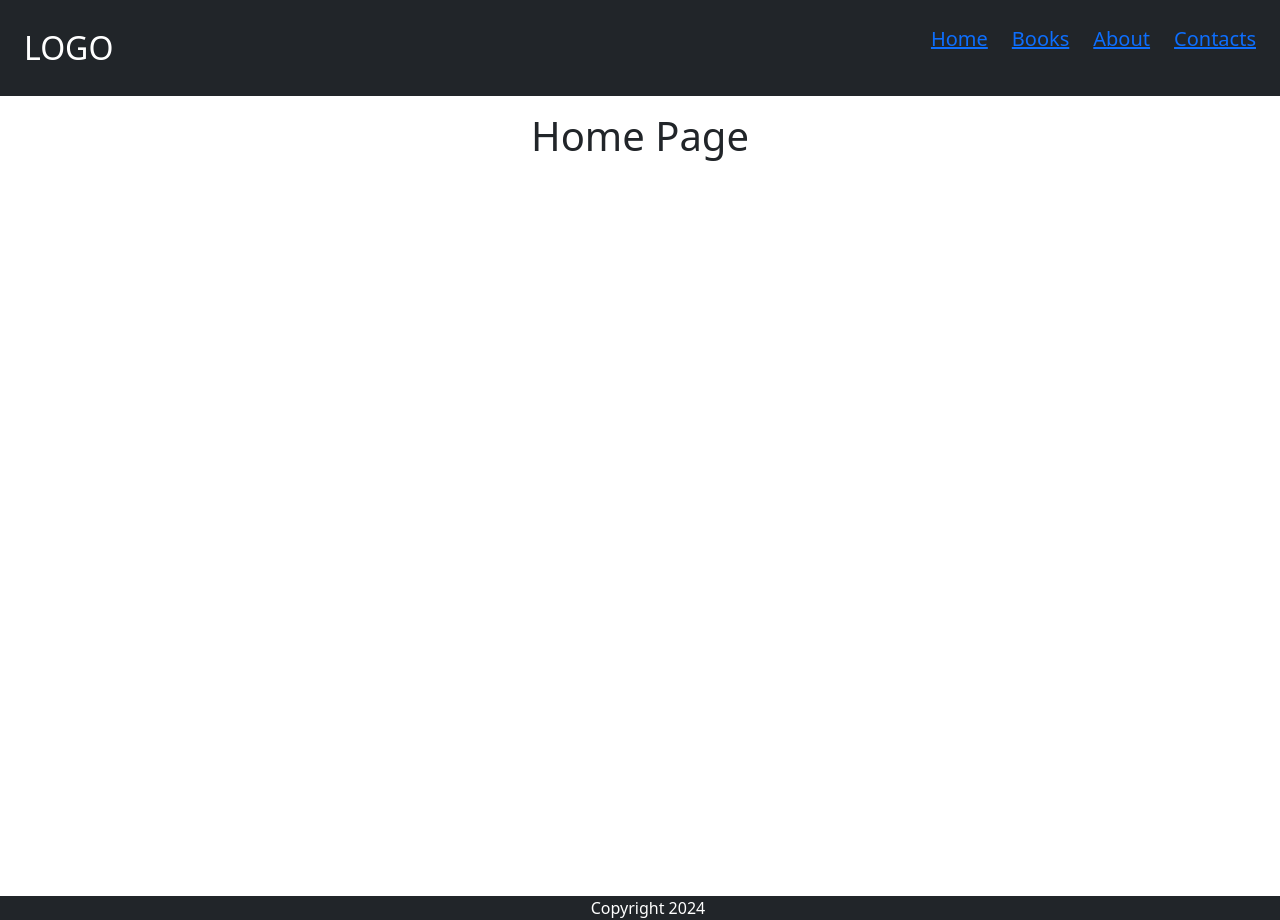
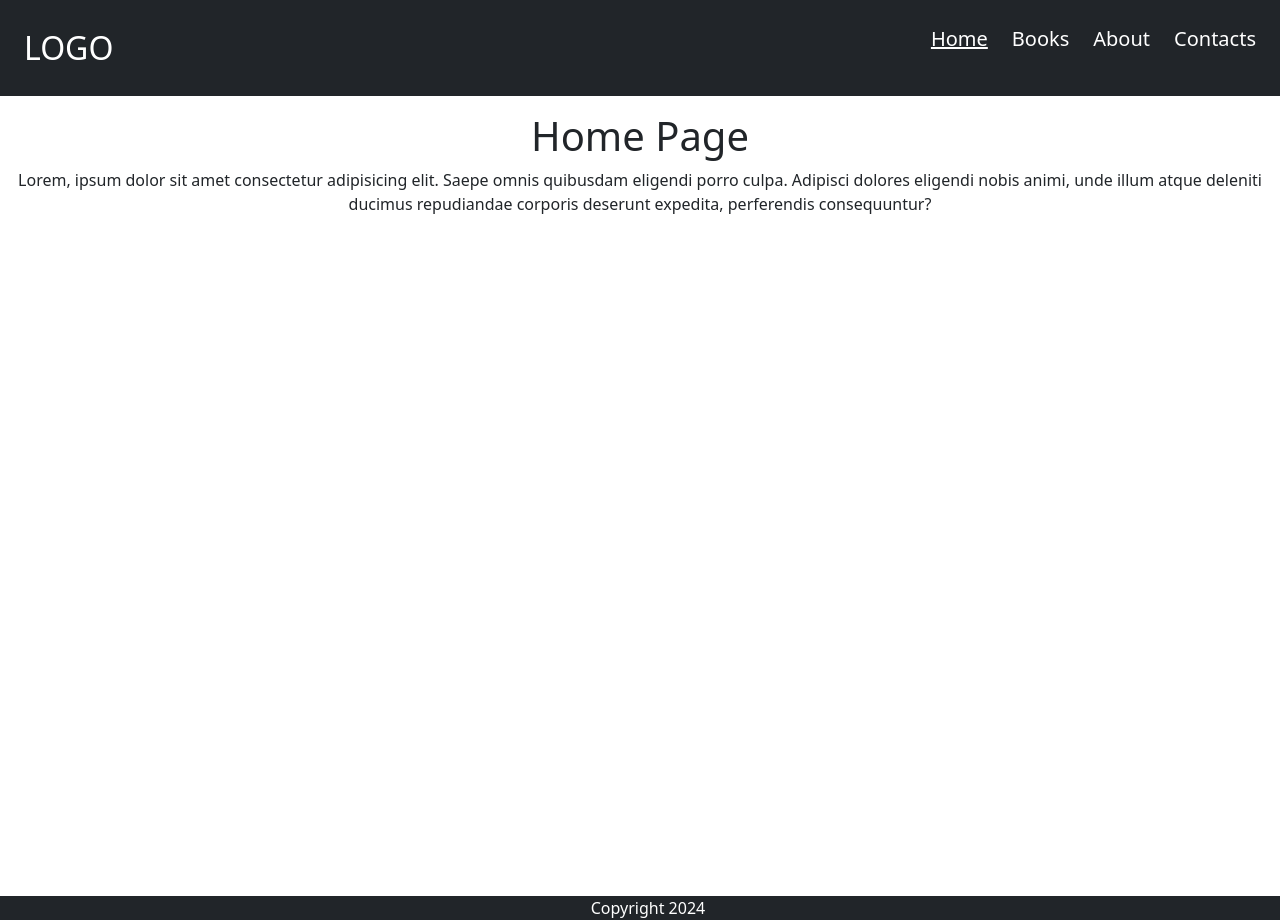
Before and after one commit to Pietroo03/react-library, a React (Vite) app: page / in a window 1280 px wide. Built offline with nearby package versions, Linux system fonts and the light colour scheme; the HTML template or start-up script is replaced by a standard one.

Commit message:
add NavLink add css style

```diff
--- /dev/null
+++ b/src/components/MainMenu.jsx
@@ -0,0 +1,12 @@
+import { NavLink } from "react-router";
+
+export default function MainMenu() {
+    return (
+        <nav className="d-flex gap-4 fs-5 ">
+            <NavLink to="/" className="nav-link">Home</NavLink>
+            <NavLink to="/books" className="nav-link">Books</NavLink>
+            <NavLink to="/about" className="nav-link">About</NavLink>
+            <NavLink to="/contacts" className="nav-link">Contacts</NavLink>
+        </nav>
+    )
+}
--- a/src/index.css
+++ b/src/index.css
@@ -0,0 +1,7 @@
+.nav-link {
+    text-decoration: none;
+}
+
+.nav-link.active {
+    text-decoration: underline;
+}
--- a/src/pages/About.jsx
+++ b/src/pages/About.jsx
@@ -1,3 +1,5 @@
+import MainMenu from "../components/MainMenu"
+
 export default function About() {
     return (
         <>
@@ -5,12 +7,7 @@ export default function About() {
                 <div className="logo fs-2">
                     LOGO
                 </div>
-                <nav className="d-flex gap-4 fs-5">
-                    <a href="/">Home</a>
-                    <a href="/books">Books</a>
-                    <a href="/about">About</a>
-                    <a href="/contacts">Contacts</a>
-                </nav>
+                <MainMenu />
             </header>
             <main className="text-center pt-3 vh-100">
                 <h1>About Page</h1>
--- a/src/pages/Books.jsx
+++ b/src/pages/Books.jsx
@@ -1,3 +1,5 @@
+import MainMenu from "../components/MainMenu"
+
 export default function Books() {
     return (
         <>
@@ -5,12 +7,7 @@ export default function Books() {
                 <div className="logo fs-2">
                     LOGO
                 </div>
-                <nav className="d-flex gap-4 fs-5">
-                    <a href="/">Home</a>
-                    <a href="/books">Books</a>
-                    <a href="/about">About</a>
-                    <a href="/contacts">Contacts</a>
-                </nav>
+                <MainMenu />
             </header>
             <main className="text-center pt-3 vh-100">
                 <h1>Books Page</h1>
--- a/src/pages/Contacts.jsx
+++ b/src/pages/Contacts.jsx
@@ -1,3 +1,5 @@
+import MainMenu from "../components/MainMenu"
+
 export default function Contacts() {
     return (
         <>
@@ -5,12 +7,7 @@ export default function Contacts() {
                 <div className="logo fs-2">
                     LOGO
                 </div>
-                <nav className="d-flex gap-4 fs-5">
-                    <a href="/">Home</a>
-                    <a href="/books">Books</a>
-                    <a href="/about">About</a>
-                    <a href="/contacts">Contacts</a>
-                </nav>
+                <MainMenu />
             </header>
             <main className="text-center pt-3 vh-100">
                 <h1>Contacts Page</h1>
--- a/src/pages/Home.jsx
+++ b/src/pages/Home.jsx
@@ -1,3 +1,5 @@
+import MainMenu from "../components/MainMenu"
+
 export default function Home() {
     return (
         <>
@@ -5,15 +7,11 @@ export default function Home() {
                 <div className="logo fs-2">
                     LOGO
                 </div>
-                <nav className="d-flex gap-4 fs-5">
-                    <a href="/">Home</a>
-                    <a href="/books">Books</a>
-                    <a href="/about">About</a>
-                    <a href="/contacts">Contacts</a>
-                </nav>
+                <MainMenu />
             </header>
             <main className="text-center pt-3 vh-100">
                 <h1>Home Page</h1>
+                <p>Lorem, ipsum dolor sit amet consectetur adipisicing elit. Saepe omnis quibusdam eligendi porro culpa. Adipisci dolores eligendi nobis animi, unde illum atque deleniti ducimus repudiandae corporis deserunt expedita, perferendis consequuntur?</p>
             </main>
             <footer>
                 <div className="bg-dark text-white ps-3 text-center">
```
